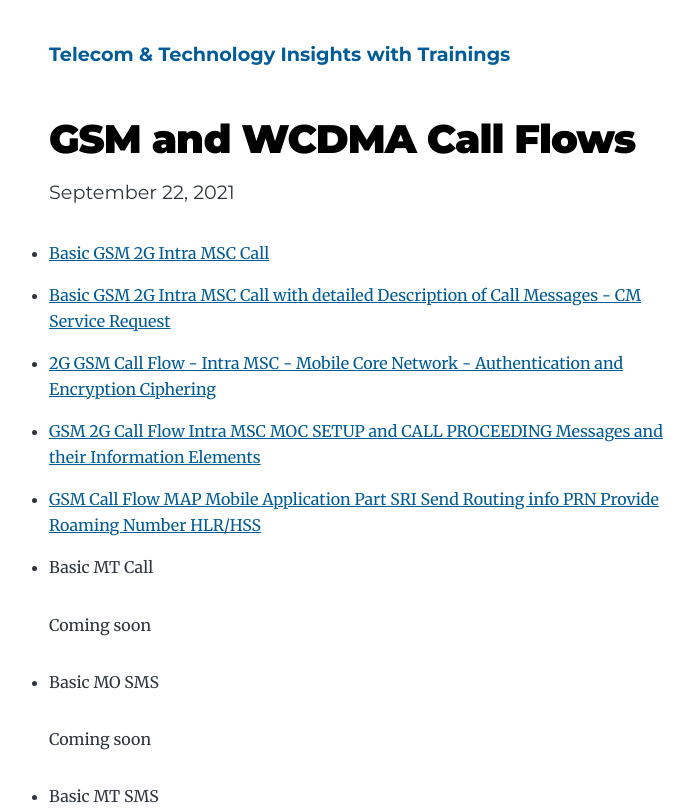
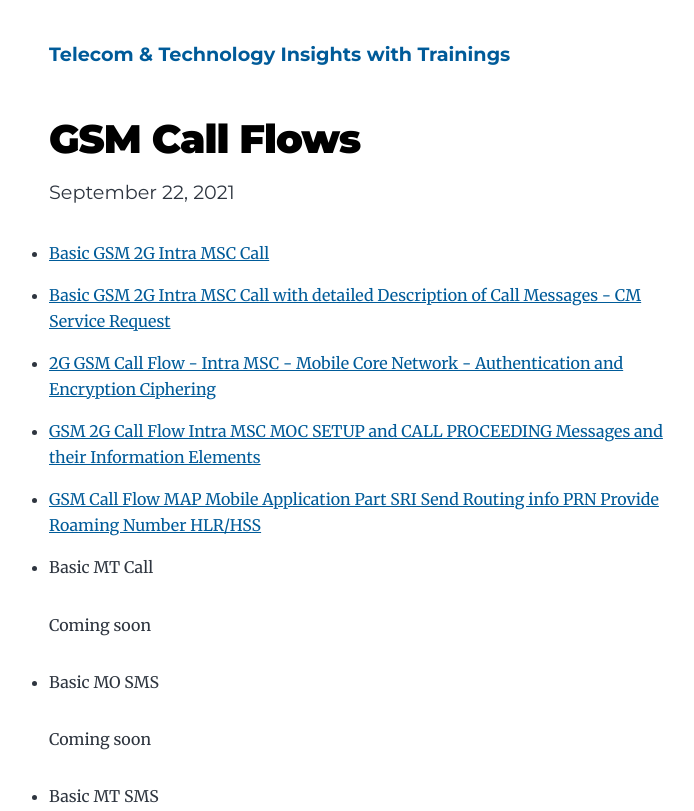
Before and after one commit to syed-naseer-abbas/myblogsstarter, a Gatsby site: page /gsm-and-wcdma-call-flows/ in a window 1280 px wide. Shown: the top 811 px of the page, without its empty margins (275-969 px from the left). Built offline with nearby package versions, Linux system fonts and the light colour scheme; Gatsby itself is replaced by a stand-in of ours.

Commit message:
Update Blog “gsm-and-wcdma-call-flows/index”

```diff
--- a/content/blog/gsm-and-wcdma-call-flows/index.md
+++ b/content/blog/gsm-and-wcdma-call-flows/index.md
@@ -1,5 +1,5 @@
 ---
-title: GSM and WCDMA Call Flows
+title: GSM Call Flows
 date: 2021-09-22T10:32:12.298Z
 description: GSM Call Flows
 ---
```
